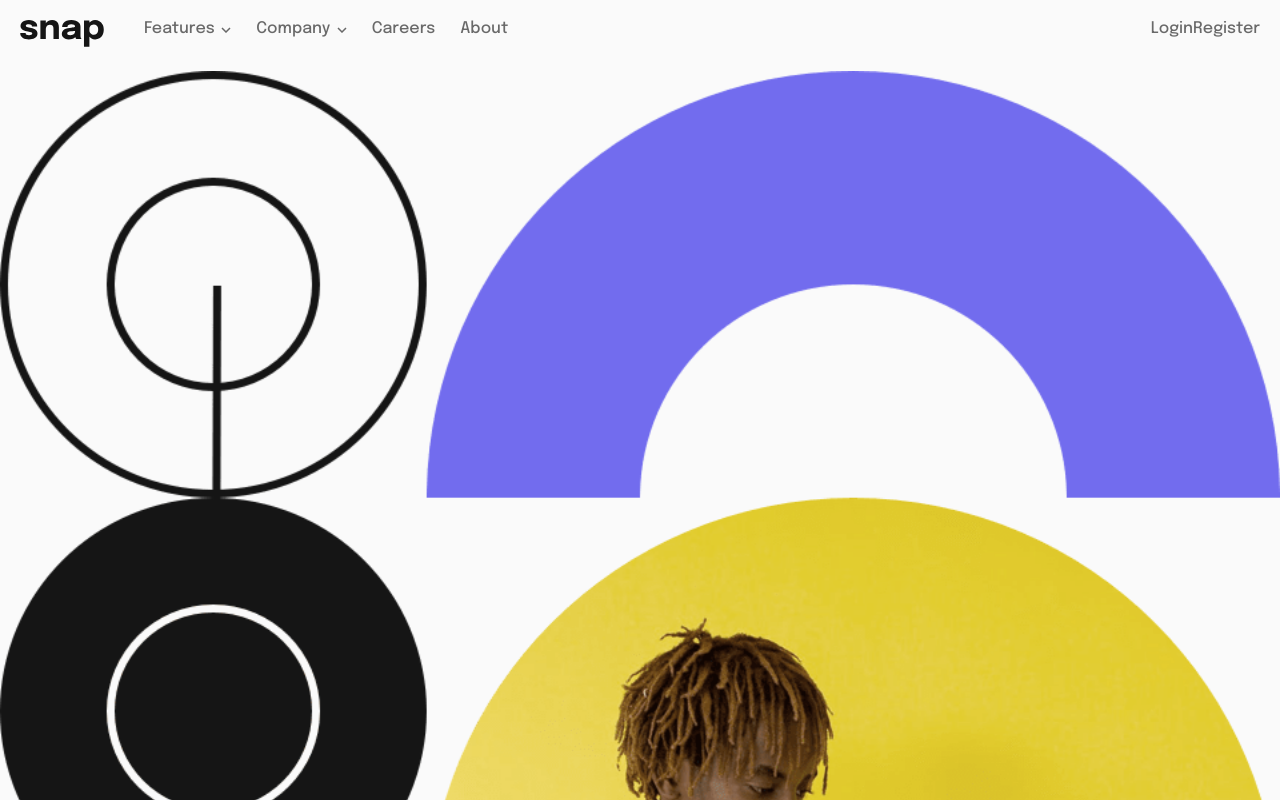
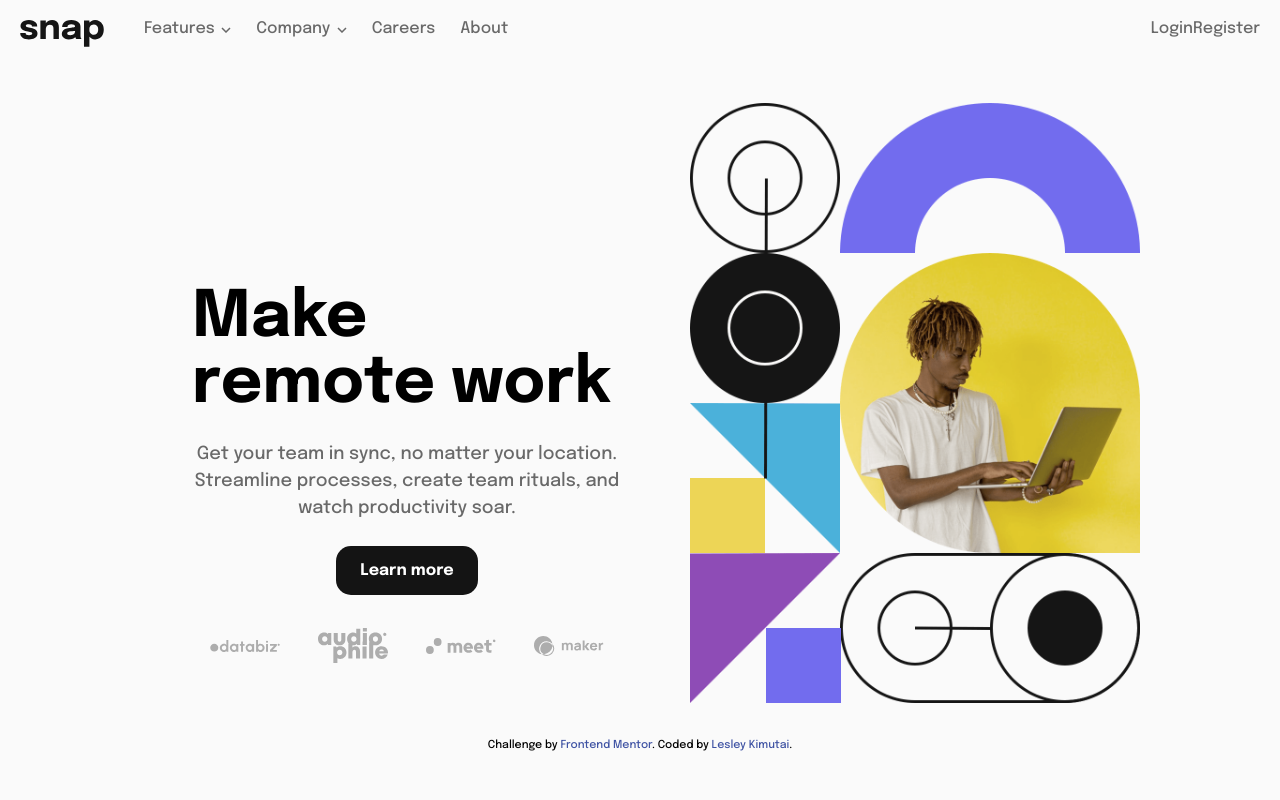
Before and after one commit to issagoodlifeInc/intro-section, a React (Create React App) app: page / in a window 1280 px wide. Shown: the top 800 px of the page. Built offline with nearby package versions, Linux system fonts and the light colour scheme.

Commit message:
Styling Laptop layout

```diff
--- a/src/styles.css
+++ b/src/styles.css
@@ -33,7 +33,7 @@ body {
 }
 
 .main--title {
-  font-size: clamp(2rem, 9vw, 4rem);
+  font-size: clamp(2rem, 7vw, 4rem);
 }
 
 .main--text {
@@ -53,10 +53,16 @@ body {
   color: var(--white);
   display: block;
   margin: 0 auto;
+  transition: all ease-in 0.2s;
+}
+.btn-learn:hover {
+  color: var(--almostblack);
+  background: var(--white);
+  border: 1px solid var(--almostblack);
+  cursor: pointer;
 }
 
 .main-links {
-  width: 90%;
   display: grid;
   grid-template-columns: repeat(4, 1fr);
   gap: 0.2rem;
@@ -78,3 +84,24 @@ body {
 .attribution a:hover {
   color: var(--almostblack);
 }
+
+@media only screen and (min-width: 620px) {
+  main {
+    display: flex;
+    flex-direction: row-reverse;
+    width: 95%;
+    max-width: 1000px;
+    margin: 2rem auto;
+    align-items: center;
+    gap: 1rem;
+  }
+
+  .main--content {
+    width: 50%;
+    max-width: 430px;
+    align-self: end;
+  }
+  .main--img {
+    width: 45%;
+  }
+}
```
